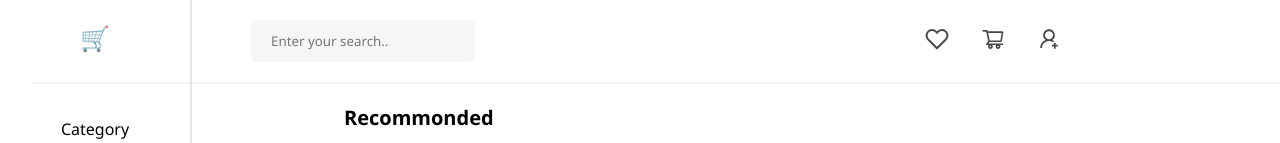
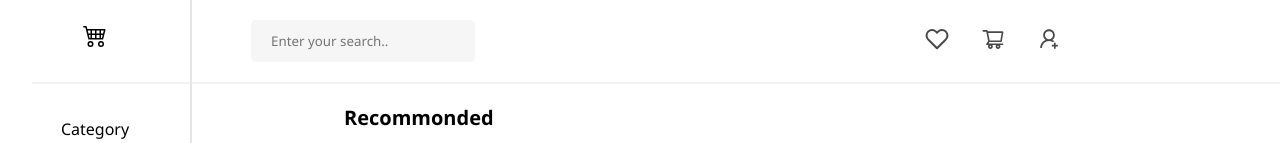
Before and after one commit to Alpy81/e-commerce-store, a React (Vite) app in the folder e-commerce/: page / in a window 1280 px wide. Shown: the top 143 px of the page. Built offline with nearby package versions, Linux system fonts and the light colour scheme.

Commit message:
update commit

```diff
--- a/e-commerce/src/Sidebar/Sidebar.jsx
+++ b/e-commerce/src/Sidebar/Sidebar.jsx
@@ -9,7 +9,9 @@ const Sidebar = ({ handleChange }) => {
   return (
     <section className="sidebar">
       <div className="logo-container">
-        <h1>🛒</h1>
+        <h1>
+          <BsCart4 />
+        </h1>
       </div>
       <Category handleChange={handleChange} />
       <Price handleChange={handleChange} />
```
